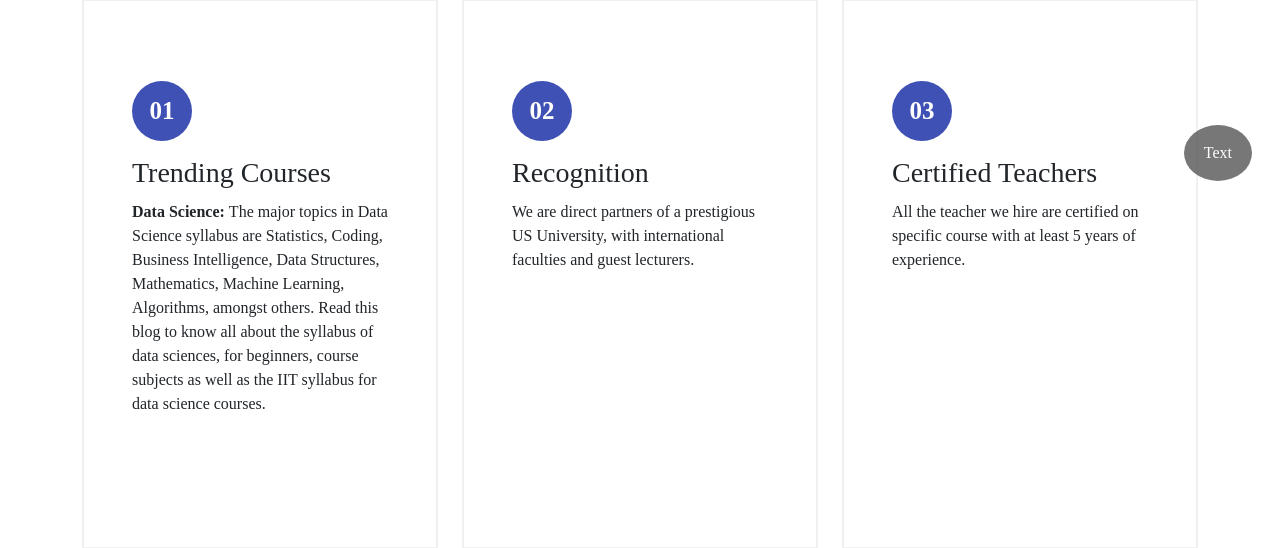
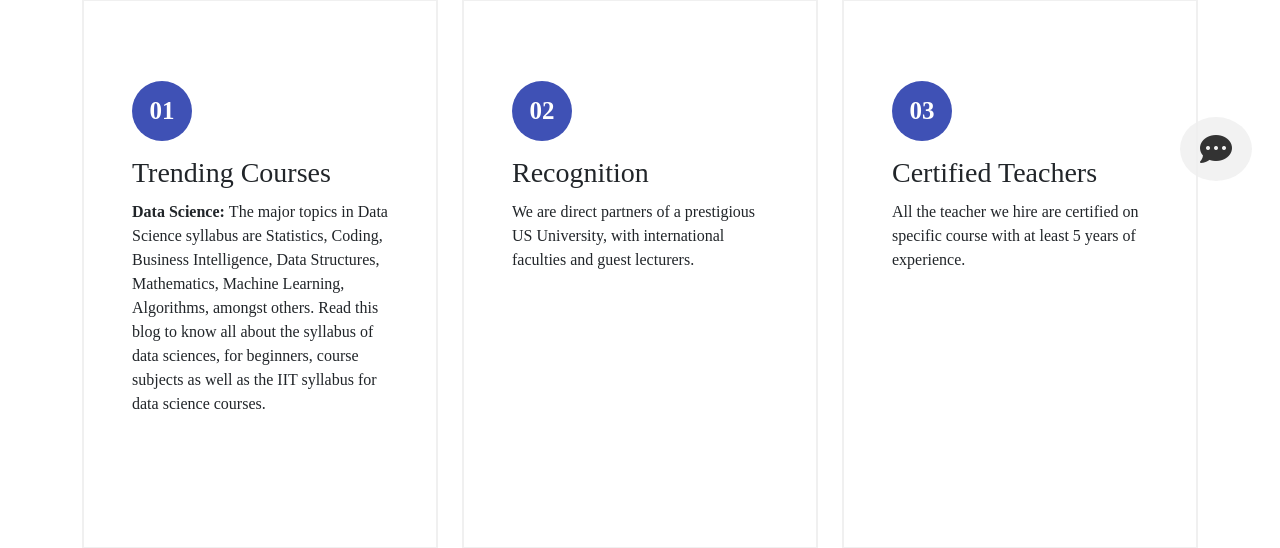
Before and after one commit to bzay714/Collegewebsite-with-chatbot, a Django app: page / in a window 1280 px wide. Shown: the part 596-1144 px from the top of the page. Run offline with Django 4.2, Linux system fonts and the light colour scheme; parts of the project's set-up code (start-up, migrations or seed data) failed here and were passed over; some libraries are stand-ins or nearby versions.

Commit message:
Chatbot icon fix

```diff
--- a/backend/static/style/chatbot.css
+++ b/backend/static/style/chatbot.css
@@ -1,7 +1,6 @@
 /* Button used to open the chat form - fixed at the bottom of the page */
 .open-button {
-	background-color: #555;
-	color: white;
+	background-color: none;
 	padding: 16px 20px;
 	border: none;
 	border-radius: 50%;
@@ -10,7 +9,6 @@
 	position: fixed;
 	bottom: 23px;
 	right: 28px;
-	/* width: 280px; */
   }
 
   /* The popup chat - hidden by default */
--- a/backend/templates/index.html
+++ b/backend/templates/index.html
@@ -239,7 +239,7 @@
 
 <!-- <a href="#" class="gotopbtn display"><i class="fas fa-arrow-up"></i></a> -->
 <!-- chatbot -->
-<button class="open-button" onclick="openForm()"> Text</button>
+<button class="open-button" onclick="openForm()"><i class="fas fa-comment-dots fa-2x"></i></button>
 
     <div class="chat-popup" id="myForm">
       <form action="" class="form-container">
```
